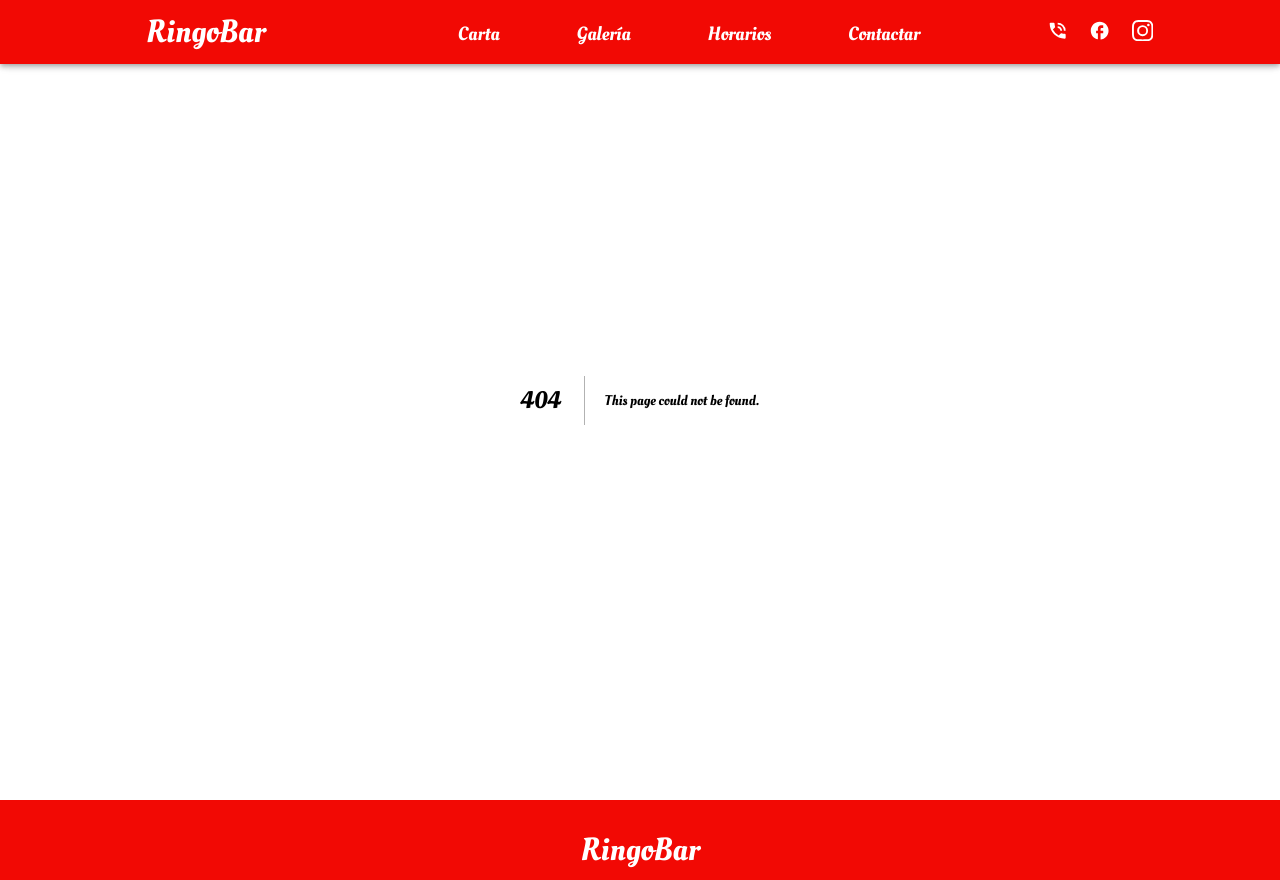
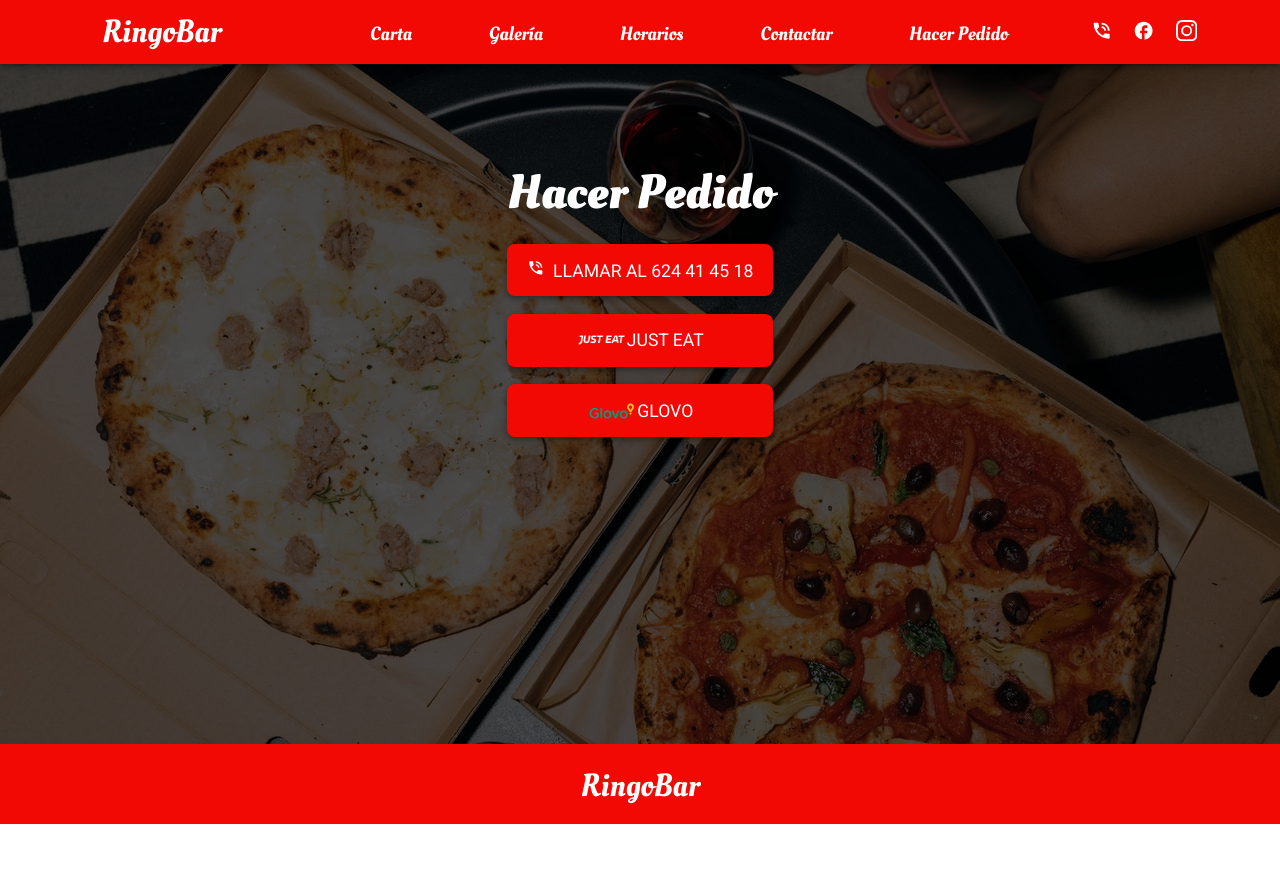
Before and after one commit to MarkRasavong/ringoBarVLC, a Next.js app: page /hacer-pedido in a window 1280 px wide. Before the commit this address had no page. After the commit the page ends 824 px from the top, so only its background shows below. Built offline with nearby package versions, Linux system fonts and the light colour scheme.

Commit message:
add order page, fix/increase footer, add nav item

```diff
--- a/components/Footer/Footer.styled.ts
+++ b/components/Footer/Footer.styled.ts
@@ -1,9 +1,10 @@
 import styled from 'styled-components'
 
 export const FooterDiv = styled.footer`
+	position: relative;
+	bottom: 0;
 	display: flex;
 	justify-content: center;
-	align-items: center;
 	height: 5em;
 	width: 100%;
 	background-color: ${({ theme }) => theme.color.ringoRed};
--- a/components/Footer/Footer.tsx
+++ b/components/Footer/Footer.tsx
@@ -12,4 +12,4 @@ const Footer = () => {
   )
 }
 
-export default Footer
+export default Footer;
--- a/components/Navbar/Navbar.styled.ts
+++ b/components/Navbar/Navbar.styled.ts
@@ -3,7 +3,7 @@ import styled from 'styled-components'
 export const NavbarContainer = styled.nav`
 	position: fixed;
 	display: flex;
-	z-index: 1;
+	z-index: 2022;
 	background-color: ${({ theme }) => theme.color.ringoRed};
 	width: 100%;
 	height: 4em;
--- a/components/Navbar/Navbar.tsx
+++ b/components/Navbar/Navbar.tsx
@@ -10,7 +10,8 @@ const pages = [
   { title: 'Carta', link: '/carta'  },
   { title: 'Galería', link: '/#galeria' },
   { title: 'Horarios', link: '/#horarios' },
-  { title: 'Contactar', link: '/#contactar' }
+  { title: 'Contactar', link: '/#contactar' },
+  { title: 'Hacer Pedido', link: '/hacer-pedido' },
 ];
 
 const Navbar = () => {
--- /dev/null
+++ b/components/OrderPage/Order.styled.ts
@@ -0,0 +1,43 @@
+import styled from 'styled-components'
+
+export const OrderContainer = styled.div`
+	background: #000 url(/pexels-koolshooters-7142953.jpg);
+	background-repeat: no-repeat;
+	background-size: cover;
+	color: ${({ theme }) => theme.color.ringoWhite};
+	height: 85vh;
+	width: 100%;
+	position: relative;
+	display: flex;
+	justify-content: center;
+
+	h1 {
+		font-size: 3rem;
+		margin-top: 2em;
+		z-index: 1;
+	}
+
+	div.btnContainer {
+		z-index: 1;
+	}
+
+	button {
+		width: 100%;
+		display: flex;
+		justify-content: center;
+	}
+
+	.buttonSticker {
+		height: 40px;
+		margin: 2px;
+	}
+`
+
+export const ColorOverlay = styled.div`
+	margin-top: -4em;
+	width: 100%;
+	height: 93vh;
+	background: #000;
+	opacity: 0.7;
+	position: absolute;
+`
--- /dev/null
+++ b/pages/hacer-pedido.tsx
@@ -0,0 +1,46 @@
+import { NextPage } from 'next';
+import React from 'react'
+import { MdPhoneInTalk } from 'react-icons/md';
+import { ButtonLrg } from '../components/Button/Button.styled';
+import { ColorOverlay, OrderContainer} from '../components/OrderPage/Order.styled';
+//import background from '../public/pexels-koolshooters-7142953.jpg';
+/*
+.buttonSticker {
+		height: 40px;
+		margin: 2px;
+	}
+*/
+
+const Order:NextPage = () => {
+  return (
+    <OrderContainer>
+      <ColorOverlay />
+      <div className='btnContainer'>
+      <h1>Hacer Pedido</h1>
+        <ButtonLrg>
+          <a href='tel:+34-624-41-45-18' target='_blank' rel="noreferrer">
+            <MdPhoneInTalk style={{ marginRight: '0.5em'}} size='1em'/>
+            Llamar al 624 41 45 18
+          </a>
+        </ButtonLrg>
+
+        <a href='https://www.just-eat.es/restaurants-ringo-bar-valencia/menu' target='_blank' rel="noreferrer">
+        <ButtonLrg>
+            <img src='/just-eat-logo.png' alt='Just Eat Logo' className='buttonSticker'/>
+             <p>Just Eat</p>
+        </ButtonLrg>
+        </a>
+
+        <a href='https://glovoapp.com/es/es/valencia/ringo-bar-valencia/' target='_blank' rel="noreferrer">
+        <ButtonLrg>
+            <img src='/glovo.png' alt='Glovo Logo' className='buttonSticker'/>
+              <p>Glovo</p>
+        </ButtonLrg>
+        </a>
+
+      </div>
+    </OrderContainer>
+  )
+}
+
+export default Order;
--- a/pages/index.tsx
+++ b/pages/index.tsx
@@ -7,7 +7,7 @@ import Contact from '../components/ContactSection/Contact';
 
 const Home: NextPage = () => {
   return (
-    <div >
+    <>
         {/* IMPLEMENT SECTION PADDING FOR ALL */}
         <Hero />
         {/* Hours */}
@@ -18,7 +18,7 @@ const Home: NextPage = () => {
         </section>
         {/* Contact */}
         <Contact />
-    </div>
+    </>
   )
 }
 
--- a/styles/globals.ts
+++ b/styles/globals.ts
@@ -15,11 +15,21 @@ const GlobalStyles = createGlobalStyle`
     padding: 4em;
   }
 
+main {
+  margin-top: 4em;
+  flex-grow: 1;
+}
+
   html, body {
     font-family: "Roboto", sans-serif;
     -webkit-font-smoothing: antialiased;
     -moz-osx-font-smoothing: grayscale;
   };
+
+  body {
+    display: flex;
+    flex-direction: column;
+  }
 
   h1, h2, h3, h4, h5, h6 {
     font-family: "Oleo Script", cursive;
```
Also changed, not shown: public/pexels-koolshooters-7142953.jpg (added).
